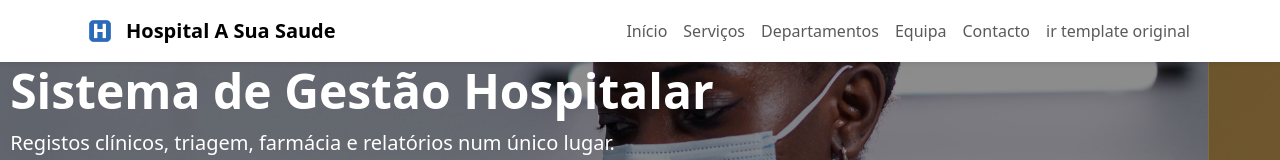
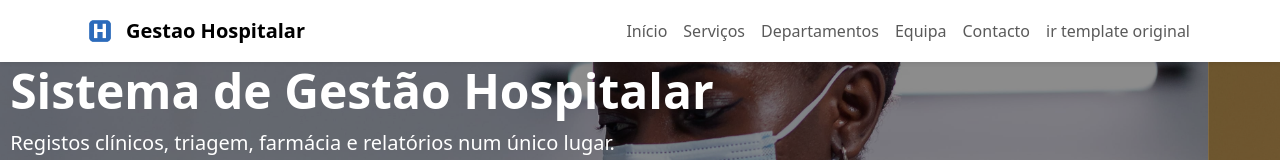
Before and after one commit to Edmilson258/Hospital-sua-saude, a plain HTML site: page index.html in a window 1280 px wide. Shown: the top 160 px of the page. Drawn offline with nearby package versions, Linux system fonts and the light colour scheme.

Commit message:
Update index.html

```diff
--- a/index.html
+++ b/index.html
@@ -3,7 +3,7 @@
   <head>
     <meta charset="utf-8">
     <meta name="viewport" content="width=device-width, initial-scale=1">
-    <title>Hospital Geral a Sua Saude</title>
+    <title>Gestao Hospitalar</title>
     <link href="https://cdn.jsdelivr.net/npm/bootstrap@5.3.3/dist/css/bootstrap.min.css" rel="stylesheet">
     <link href="assets/css/style.css" rel="stylesheet">
   </head>
@@ -13,7 +13,7 @@
       <div class="container">
         <a class="navbar-brand d-flex align-items-center" href="#home">
           <img src="assets/img/Logotipo.png" alt="Logótipo" width="36" height="36" class="me-2 rounded">
-          <span class="fw-bold">Hospital A Sua Saude</span>
+          <span class="fw-bold">Gestao Hospitalar</span>
         </a>
         <button class="navbar-toggler" type="button" data-bs-toggle="collapse" data-bs-target="#navbarNav">
           <span class="navbar-toggler-icon"></span>
```
